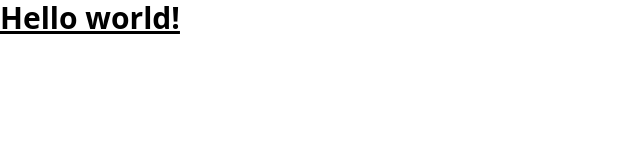
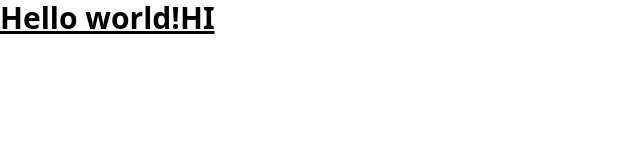
Before and after one commit to Mdsakib999/Logistics-development-M-5, a React (Vite) app: page / in a window 1280 px wide. Shown: the top 160 px of the page, without its empty margins (0-640 px from the left). Built offline with nearby package versions, Linux system fonts and the light colour scheme.

Commit message:
my first commit

```diff
--- a/src/App.jsx
+++ b/src/App.jsx
@@ -1,7 +1,7 @@
 function App() {
   return (
     <div className="">
-      <h1 class="text-3xl font-bold underline">Hello world!</h1>
+      <h1 class="text-3xl font-bold underline">Hello world!HI</h1>
     </div>
   );
 }
```
